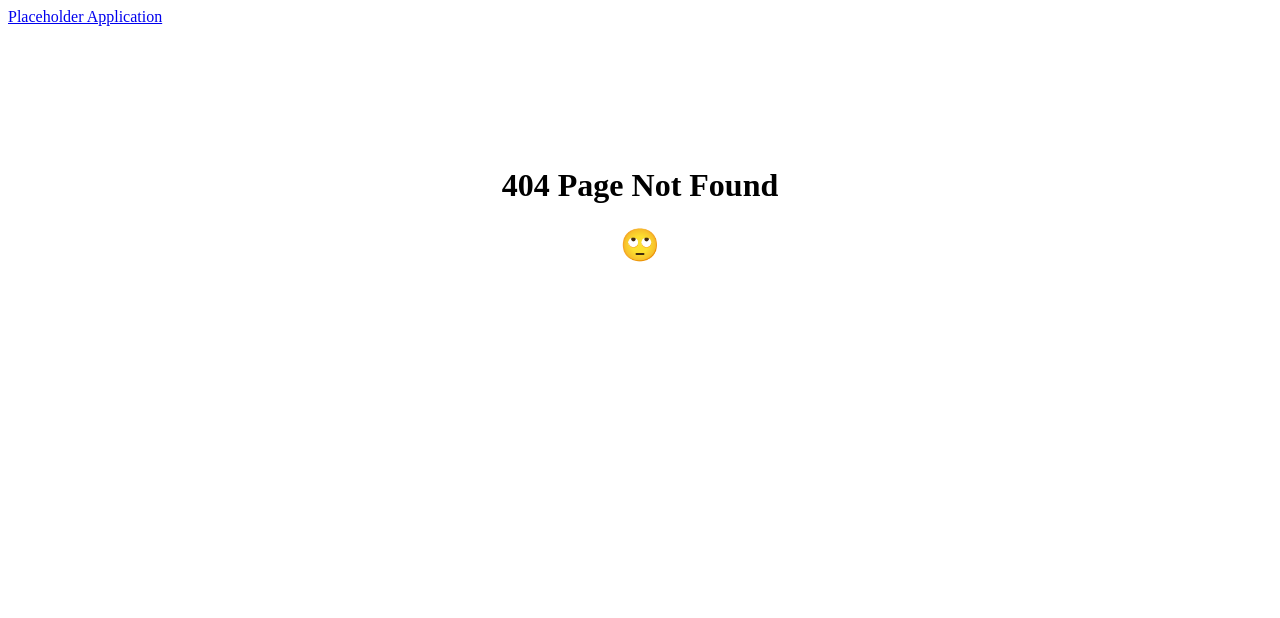
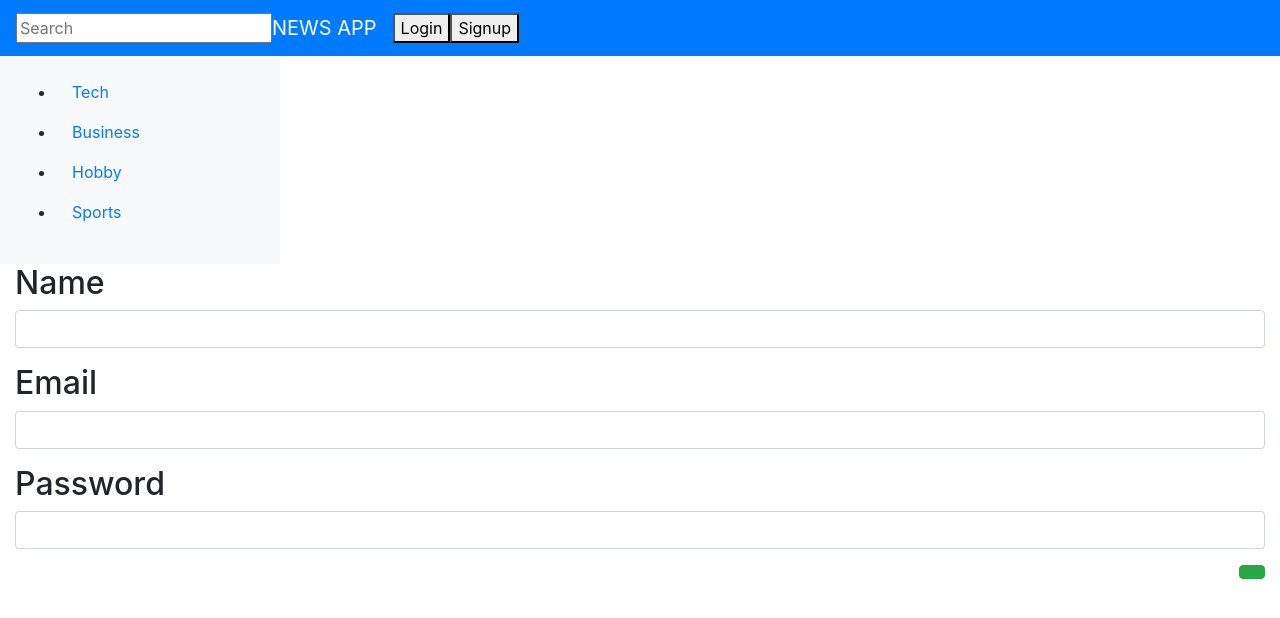
Before and after one commit to Bryan-Thaoxaochay/news-app, a React (Create React App) app in the folder client/: page /login in a window 1280 px wide. Before the commit this address had no page. Shown: the top 618 px of the page. Built offline with nearby package versions, Linux system fonts and the light colour scheme.

Commit message:
Added sidebar and created form

```diff
--- a/client/src/App.js
+++ b/client/src/App.js
@@ -4,12 +4,15 @@ import Main from "./pages/Main";
 import Article from "./pages/Article";
 import SignupLogin from "./pages/SignupLogin";
 import Nav from "./components/Nav";
+import SideBar from "./components/SideBar";
+
 
 function App() {
   return (
     <Router>
       <div>
           <Nav />
+          <SideBar />
           <Switch>
             <Route exact path="/" component={Main} />
             <Route exact path="/login" component={SignupLogin} />
--- a/client/src/components/Nav/index.js
+++ b/client/src/components/Nav/index.js
@@ -3,9 +3,12 @@ import React from "react";
 function Nav() {
   return (
     <nav className="navbar navbar-expand-lg navbar-dark bg-primary">
+      <input placeholder="Search"></input>
       <a className="navbar-brand" href="/">
-        Placeholder Application
+        NEWS APP
       </a>
+      <button>Login</button>
+      <button>Signup</button>
     </nav>
   );
 }
--- /dev/null
+++ b/client/src/components/SideBar/index.js
@@ -0,0 +1,32 @@
+import React from 'react';
+
+function SideBar() {
+    return (
+        <div className="d-flex flex-column flex-shrink-0 p-3 bg-light" style={{"width": '280px'}}>
+            <ul>
+                <li className="nav-item">
+                    <a href="#" className="nav-link active">
+                        Tech
+                    </a>
+                </li>
+                <li className="nav-item">
+                    <a href="#" className="nav-link active">
+                        Business
+                    </a>
+                </li>
+                <li className="nav-item">
+                    <a href="#" className="nav-link active">
+                        Hobby
+                    </a>
+                </li>
+                <li className="nav-item">
+                    <a href="#" className="nav-link active">
+                        Sports
+                    </a>
+                </li>
+            </ul>
+        </div>
+    )
+};
+
+export default SideBar;
--- a/client/src/index.js
+++ b/client/src/index.js
@@ -1,5 +1,6 @@
 import React from "react";
 import ReactDOM from "react-dom";
 import App from "./App";
+import 'bootstrap/dist/css/bootstrap.min.css';
 
 ReactDOM.render(<App />, document.getElementById("root"));
--- a/client/src/pages/SignupLogin.js
+++ b/client/src/pages/SignupLogin.js
@@ -1,20 +1,19 @@
 import React from "react";
 import { Col, Row, Container } from "../components/Grid";
-import Jumbotron from "../components/Jumbotron";
+import { Input, FormBtn } from "../components/Form";
 
 const SignupLogin = () => {
   return (
     <Container fluid>
       <Row>
         <Col size="md-12">
-          <Jumbotron>
-            <h1>404 Page Not Found</h1>
-            <h1>
-              <span role="img" aria-label="Face With Rolling Eyes Emoji">
-                🙄
-              </span>
-            </h1>
-          </Jumbotron>
+          <h2>Name</h2>
+          <Input />
+          <h2>Email</h2>
+          <Input />
+          <h2>Password</h2>
+          <Input />
+          <FormBtn />
         </Col>
       </Row>
     </Container>
```
